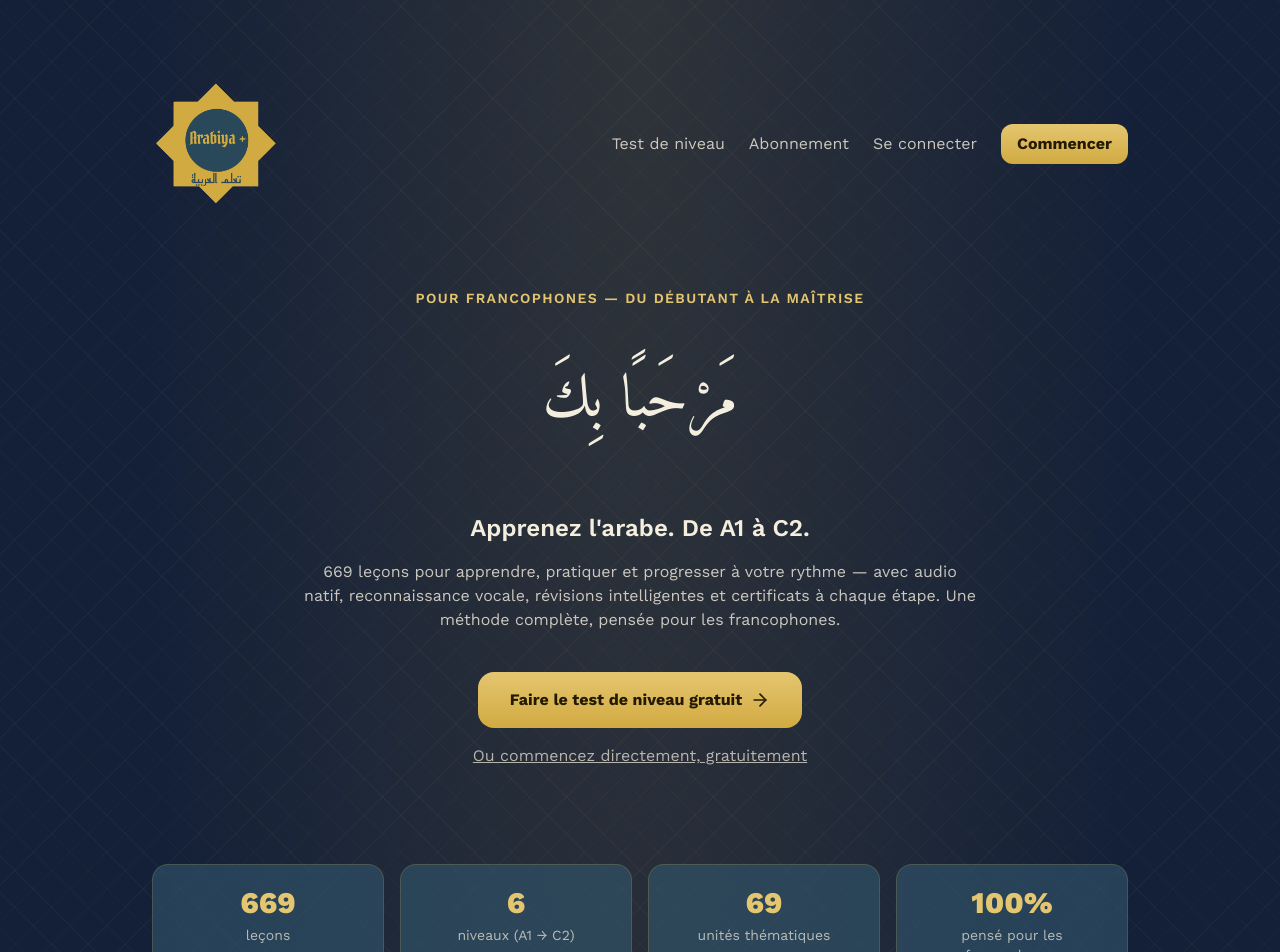
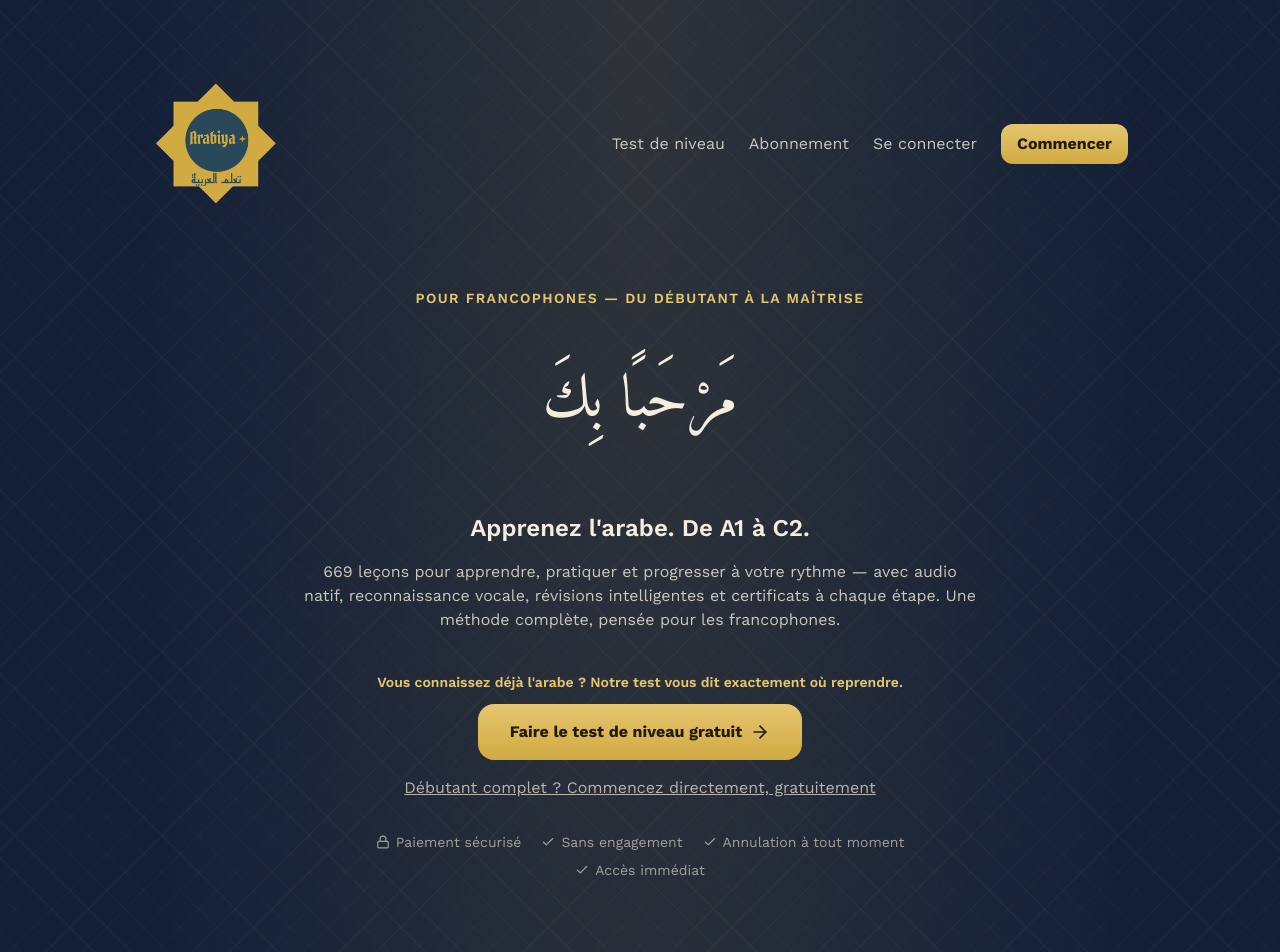
Before and after one commit to diopmamealassane-sketch/arabiya-plus, a Next.js app: page / in a window 1280 px wide. Shown: the top 952 px of the page. Built offline with nearby package versions, Linux system fonts and the light colour scheme; no server answers.

Commit message:
Update page.js

```diff
--- a/app/page.js
+++ b/app/page.js
@@ -1,7 +1,7 @@
 import Link from "next/link";
 import {
   ArrowRight, Volume2, Repeat, Trophy, Target, Mic, Award, Sparkles,
-  Headphones, BookOpen, PenLine,
+  Headphones, BookOpen, PenLine, Lock, Check,
 } from "lucide-react";
 import { createServiceRoleClient } from "@/lib/supabase/server";
 
@@ -111,6 +111,9 @@ export default async function LandingPage() {
             et certificats à chaque étape. Une méthode complète, pensée pour
             les francophones.
           </p>
+          <p className="text-sm text-gold-light font-semibold mb-3">
+            Vous connaissez déjà l'arabe ? Notre test vous dit exactement où reprendre.
+          </p>
           <Link
             href="/test-niveau"
             className="inline-flex items-center gap-2 bg-gradient-to-b from-gold-light to-gold text-[#241A02] font-bold px-8 py-4 rounded-2xl"
@@ -119,8 +122,16 @@ export default async function LandingPage() {
           </Link>
           <div className="mt-4">
             <Link href="/signup" className="text-base underline opacity-70 hover:opacity-100">
-              Ou commencez directement, gratuitement
+              Débutant complet ? Commencez directement, gratuitement
             </Link>
+          </div>
+
+          {/* Réassurance — répond directement à la friction "carte demandée à l'essai" */}
+          <div className="flex flex-wrap justify-center gap-x-5 gap-y-2 mt-8 text-sm opacity-60">
+            <span className="flex items-center gap-1.5"><Lock size={14} /> Paiement sécurisé</span>
+            <span className="flex items-center gap-1.5"><Check size={14} /> Sans engagement</span>
+            <span className="flex items-center gap-1.5"><Check size={14} /> Annulation à tout moment</span>
+            <span className="flex items-center gap-1.5"><Check size={14} /> Accès immédiat</span>
           </div>
         </div>
 
```
